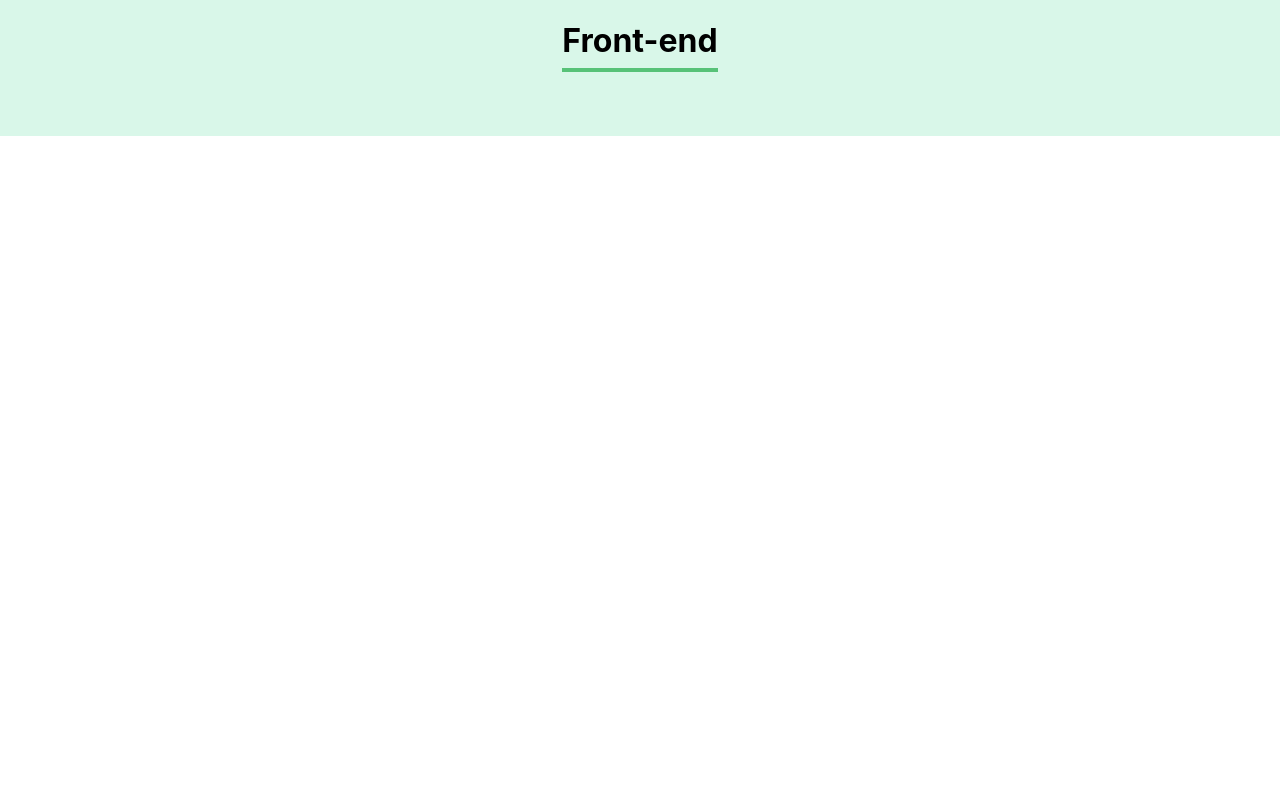
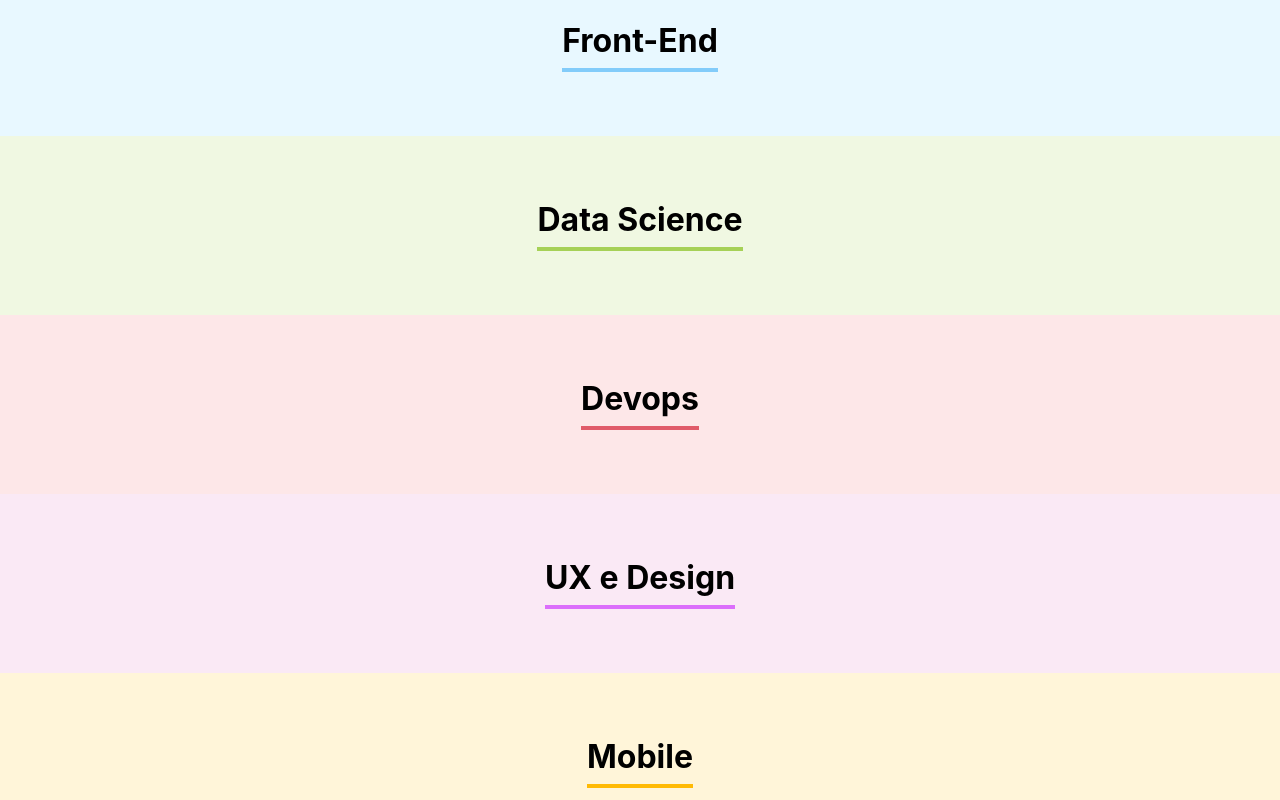
Before and after one commit to thiagoespindula00/organo, a React (Create React App) app: page / in a window 1280 px wide. Shown: the part 720-1520 px from the top of the page. Before the commit the page ends 856 px from the top, so only its background shows below. Built offline with nearby package versions, Linux system fonts and the light colour scheme.

Commit message:
Feito listagem de times com suas respectivas cores e nomes.

```diff
--- a/src/App.js
+++ b/src/App.js
@@ -4,6 +4,44 @@ import Formulario   from './componentes/Formulario';
 import Time         from './componentes/Time';
 
 function App() {
+
+  const times = [
+    {
+      nome:"Programação",
+      corPrimaria: '#52C278',
+      corSecundaria: '#D9F7E9'
+    },
+    {
+      nome:'Front-End',
+      corPrimaria: '#82CCFA',
+      corSecundaria: '#E8F8FF'
+    },
+    {
+      nome: 'Data Science',
+      corPrimaria: '#A6D157',
+      corSecundaria: '#F0F8E2'
+    },
+    {
+      nome: "Devops",
+      corPrimaria: '#E05B69',
+      corSecundaria: '#FDE7E8'
+    },
+    {
+      nome: 'UX e Design',
+      corPrimaria: '#DB6EFB',
+      corSecundaria: '#FAE9F5'
+    },
+    {
+      nome: 'Mobile',
+      corPrimaria: '#FFBA05',
+      corSecundaria: '#FFF5D9'
+    },
+    {
+      nome: 'Inovação e Gestão',
+      corPrimaria: '#FF8A29',
+      corSecundaria: '#FFEEDF'
+    }
+  ];
 
   const [colaboradores, setColaboradores] = useState([]);
 
@@ -15,9 +53,10 @@ function App() {
   return (
     <div className="App">
       <Banner />
-      <Formulario aoCadastrarNovoColaborador={adicionaNovoColaborador}/>
-      <Time nome="Programação" />
-      <Time nome="Front-end"/>
+      <Formulario aoCadastrarNovoColaborador={adicionaNovoColaborador} times={times}/>
+
+      {times.map(time => <Time key={time.nome} nome={time.nome} corPrimaria={time.corPrimaria} corSecundaria={time.corSecundaria}/>)}
+
     </div>
   );
 }
--- a/src/componentes/ListaSuspensa/ListaSuspensa.js
+++ b/src/componentes/ListaSuspensa/ListaSuspensa.js
@@ -6,7 +6,7 @@ export const ListaSuspensa = (props) =>  {
             <label>{props.label}</label>
             <select required={props.obrigatorio} onChange={evento => props.aoAlterar(evento.target.value)} defaultValue={props.valor}>
                 <option></option>
-                {props.itens.map(item => <option key={item}>{item}</option>)}
+                {props.itens.map(item => <option key={item.nome}>{item.nome}</option>)}
             </select>
         </div>
     );
--- a/src/componentes/Time/Time.css
+++ b/src/componentes/Time/Time.css
@@ -1,12 +1,11 @@
 .time {
     text-align: center;
     padding: 32px;
-    background-color: #D9F7E9;
 }
 
 .time h3 {
     font-size: 32px;
-    border-bottom: 4px solid #57C278;
+    border-bottom: 4px solid;
     display: inline-block;
     padding-bottom: 8px;
 }
--- a/src/componentes/Time/Time.js
+++ b/src/componentes/Time/Time.js
@@ -1,9 +1,18 @@
 import './Time.css';
 
 export const Time = (props) => {
+
+    const cssStyleSection = {
+        backgroundColor: props.corSecundaria
+    }
+
+    const cssStyleH3 = {
+        borderColor: props.corPrimaria
+    }
+
     return(
-        <section className="time">
-            <h3>{props.nome}</h3>
+        <section className="time" style={cssStyleSection}>
+            <h3 style={cssStyleH3}>{props.nome}</h3>
         </section>
     );
 }
```
Also changed, not shown: src/componentes/Formulario/Formulario.js (+2 -12 lines).
